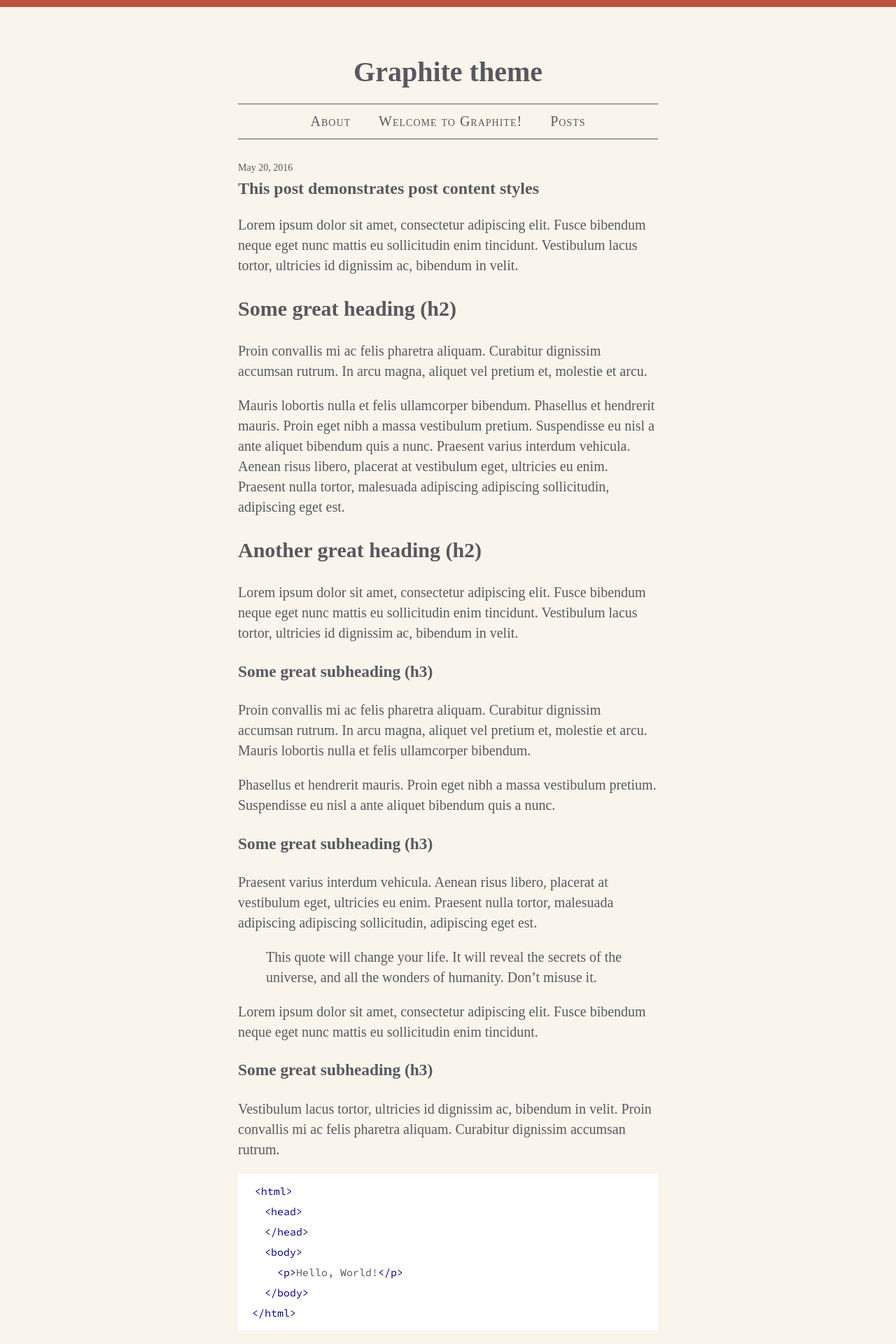
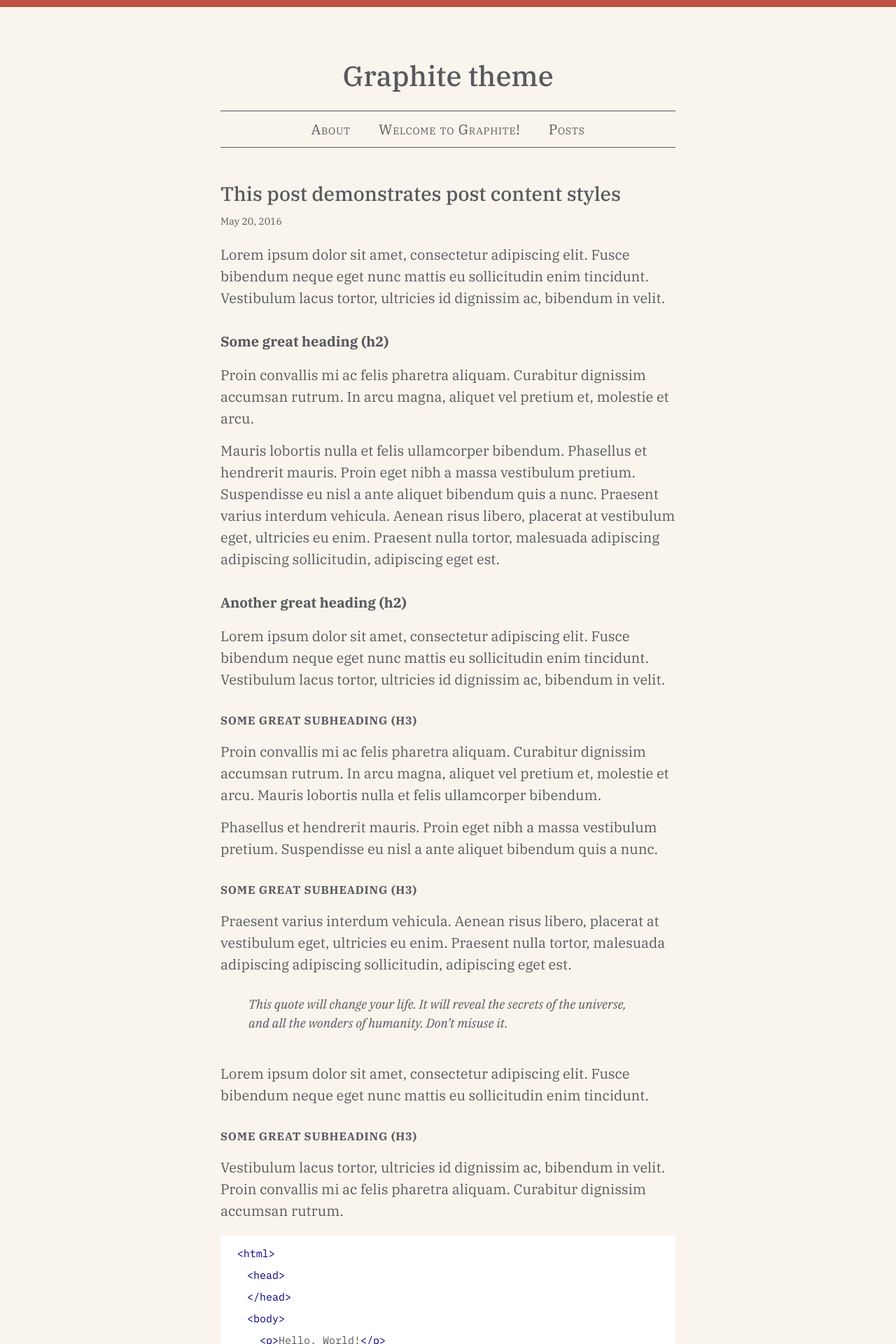
Before and after one commit to vasilisa-the-beautiful/graphite-1, a Jekyll site: the page built from _posts/2016-05-20-this-post-demonstrates-post-content-styles.md, in a window 1280 px wide. Shown: the top 1920 px of the page at 70% size. Built offline with Jekyll 4.4.1, drawn with Linux system fonts in a browser that asks for light colours; nearby versions of some CDN libraries; some web fonts are replaced.

Commit message:
Change typeface and tweak typography

```diff
--- a/_includes/head.html
+++ b/_includes/head.html
@@ -5,8 +5,8 @@
   {%- if seo -%}
     {%- seo -%}
   {%- endif -%}
-  <link rel="stylesheet" href="https://code.cdn.mozilla.net/fonts/fira.css">
-  <link href="https://fonts.googleapis.com/css?family=Source+Code+Pro|Source+Serif+Pro" rel="stylesheet">
+  <link href="https://fonts.googleapis.com/css?family=IBM+Plex+Serif:300,400,400i,500,700" rel="stylesheet">
+  <link href="https://fonts.googleapis.com/css?family=IBM+Plex+Mono" rel="stylesheet">
   <link rel="stylesheet" href="https://use.fontawesome.com/releases/v5.8.1/css/all.css" integrity="sha384-50oBUHEmvpQ+1lW4y57PTFmhCaXp0ML5d60M1M7uH2+nqUivzIebhndOJK28anvf" crossorigin="anonymous">
   <link rel="stylesheet" href="{{ "/assets/css/styles.css" | relative_url }}">
   {%- if feed_meta -%}
--- a/_layouts/post.html
+++ b/_layouts/post.html
@@ -3,15 +3,15 @@ layout: default
 ---
 <article class="post h-entry" itemscope itemtype="http://schema.org/BlogPosting">
   <header class="post-header">
+    <h1 class="post-title p-name" itemprop="name headline">
+      {{ page.title | escape }}
+    </h1>
     <span class="post-meta">
       <time class="dt-published" datetime="{{ page.date | date_to_xmlschema }}" itemprop="datePublished">
         {%- assign date_format = site.date_format | default: "%b %-d, %Y" -%}
         {{ page.date | date: date_format }}
       </time>
     </span>
-    <h1 class="post-title p-name" itemprop="name headline">
-      {{ page.title | escape }}
-    </h1>
   </header>
 
   <div class="post-content e-content" itemprop="articleBody">
--- a/_sass/main.sass
+++ b/_sass/main.sass
@@ -2,8 +2,8 @@ $backgroud-color: lighten(#F5EDE1, 3%) !default
 $text-color: #58595E !default
 $theme-color: #BE5141 !default
 
-$base-font-family: 'Source Serif Pro', serif !default
-$code-font-family: 'Source Code Pro', monospace !default
+$base-font-family: 'IBM Plex Serif', serif !default
+$code-font-family: 'IBM Plex Mono', monospace !default
 
 @import 'theme/base'
 @import 'theme/trac-syntax-highlighting'
--- a/_sass/theme/_base.sass
+++ b/_sass/theme/_base.sass
@@ -1,10 +1,11 @@
 html
   font-family: $base-font-family
   font-size: 2.8vw
+  font-weight: 400
   background-color: $backgroud-color
   color: $text-color
   height: 100%
-  line-height: 1.45
+  line-height: 1.55
 
 pre, code
   background-color: lighten($backgroud-color, 15%)
@@ -37,14 +38,31 @@ body
     flex: 1
 
 header, main, footer
-  max-width: 600px
+  max-width: 650px
   width: 92%
 
 h1
-  font-size: 1.2rem
+  margin: 1rem 0
+  font-size: 1.4rem
+  font-weight: 500
 
-p
-  margin: 0 0 1em 0
+h2
+  font-size: 1rem
+  font-weight: 700
+  padding-top: .75rem
+
+h3
+  font-size: .8rem
+  font-weight: 700
+  letter-spacing: .05em
+  padding-top: .75rem
+  text-transform: uppercase
+
+h4, h5, h6
+  font-size: .8rem
+  font-weight: 700
+  letter-spacing: .04em
+  padding-top: .75rem
 
 a
   color: $text-color
@@ -53,15 +71,18 @@ a
   &:hover
     color: $theme-color
 
-nav a,
-p a
-  font-variant: small-caps
-  letter-spacing: 0.05rem
+p
+  margin: 0 0 .75em 0
+  & a
+    font-weight: 300
+    letter-spacing: 0.04rem
+    padding: 0 .05em
+    text-transform: lowercase
 
-p a
-  font-size: 0.9em
-  font-weight: 300
-  padding: 0 .05em
+blockquote
+  font-style: italic
+  font-size: .9rem
+  padding: .5rem 0
 
 .site-header
   margin: 24px 0
@@ -74,8 +95,6 @@ p a
   & a
     font-size: 2rem
     font-variant: none
-    font-weight: 600
-    letter-spacing: 0
   & a:hover
     color: $text-color
 
@@ -88,6 +107,10 @@ p a
   & li
     display: inline-block
     margin: .5rem 1rem
+
+.page-link
+  font-variant: small-caps
+  letter-spacing: 0.04rem
 
 .site-footer
   padding-top: 2rem
@@ -112,18 +135,26 @@ p a
   & li
     list-style: none
   & h3
-    margin-top: 0rem
-  & a
-    font-variant: none
+    margin: 0
+    padding: 0
 
 .post-link
+  display: inline-block
   font-size: 1.2rem
-
-.post-title
-  margin-top: 0
+  font-weight: 400
+  margin: 0 0 1.5rem 0
+  padding: 0
+  text-transform: none
 
 .post-meta
-  font-size: 14px
+  font-size: .7rem
+
+.post-header
+  .post-title
+    margin: 1rem 0 0 0
+  .post-meta
+    display: inline-block
+    margin: 0 0 1rem 0
 
 @media all and (max-width:520px)
   html
```
